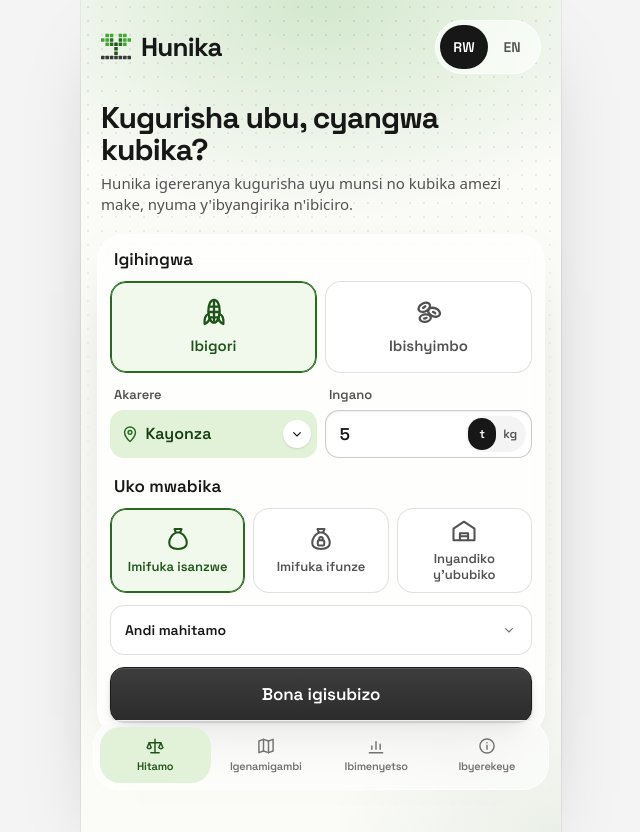
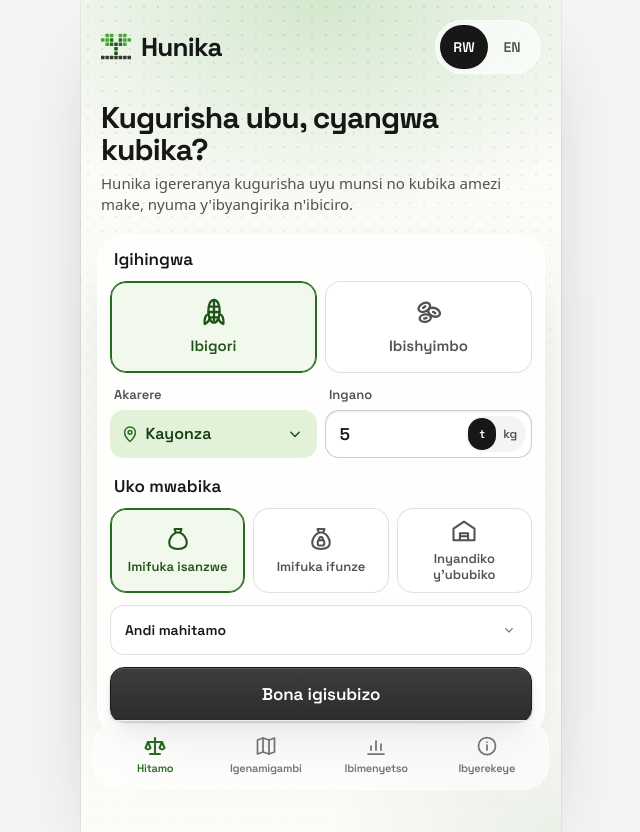
Before and after one commit to devbyshima/hunika, a React (Vite) app in the folder web/: page / in a window 1280 px wide. Shown: the whole page, without its empty margins (319-959 px from the left). Built offline with nearby package versions, Linux system fonts and the light colour scheme; a web font is replaced by a local one.

Commit message:
Show icons on their own, without backdrops.
The method steps, the district chevron and the active tab lose their tiles, circles and pills. Icons are sized to their text instead: 32px beside the step titles, 24px in the tab bar, and the active tab is marked by colour and a heavier stroke.

```diff
--- a/web/src/App.tsx
+++ b/web/src/App.tsx
@@ -135,10 +135,10 @@ export default function App() {
                 key={item}
                 type="button"
                 aria-current={active ? "page" : undefined}
-                className={`flex min-h-14 min-w-0 flex-1 flex-col items-center justify-center gap-1 rounded-[20px] px-0 text-[10px] leading-tight font-semibold tracking-[-0.02em] transition-colors min-[400px]:text-[11px] ${active ? "bg-grass-100 text-grass-800" : "text-faint"}`}
+                className={`flex min-h-14 min-w-0 flex-1 flex-col items-center justify-center gap-1 px-0 text-[10px] leading-tight font-semibold tracking-[-0.02em] transition-colors min-[400px]:text-[11px] ${active ? "text-grass-700" : "text-faint"}`}
                 onClick={() => go(item)}
               >
-                <Icon />
+                <Icon className={`size-6 ${active ? "[stroke-width:2.1]" : ""}`} />
                 <span className="whitespace-nowrap">{t(`nav.${item}`)}</span>
               </button>
             )
--- a/web/src/components/Icons.tsx
+++ b/web/src/components/Icons.tsx
@@ -2,9 +2,9 @@
 
 type Props = { className?: string }
 
-function Icon({ className = "", children }: Props & { children: React.ReactNode }) {
+function Icon({ className = "size-5", children }: Props & { children: React.ReactNode }) {
   return (
-    <svg aria-hidden viewBox="0 0 24 24" fill="none" stroke="currentColor" strokeWidth={1.75} strokeLinecap="round" strokeLinejoin="round" className={`size-5 ${className}`}>
+    <svg aria-hidden viewBox="0 0 24 24" fill="none" stroke="currentColor" strokeWidth={1.75} strokeLinecap="round" strokeLinejoin="round" className={className}>
       {children}
     </svg>
   )
--- a/web/src/index.css
+++ b/web/src/index.css
@@ -226,7 +226,7 @@ input {
   box-shadow: inset 0 0 0 1px var(--color-grass-700);
 }
 
-/* A dropdown: filled, with a pin on the left and a chevron button on the right. */
+/* A dropdown: filled, with a pin on the left and a chevron on the right. */
 .picker {
   appearance: none;
   -webkit-appearance: none;
--- a/web/src/screens/About.tsx
+++ b/web/src/screens/About.tsx
@@ -46,10 +46,8 @@ export default function About({ bundle, t }: { bundle: Bundle; t: T }) {
 
       <ol className="mt-5 grid gap-2">
         {STEPS.map(([title, note, Pic], index) => (
-          <li key={title} className="card flex items-center gap-4 p-4">
-            <span className="grid size-12 shrink-0 place-items-center rounded-[14px] bg-grass-50 text-grass-700">
-              <Pic className="size-6" />
-            </span>
+          <li key={title} className="card flex items-center gap-3.5 p-4">
+            <Pic className="size-8 shrink-0 text-grass-700" />
             <span>
               <span className="block text-[15px] font-semibold">
                 <span className="mr-1.5 text-faint">{index + 1}</span>
--- a/web/src/screens/Decide.tsx
+++ b/web/src/screens/Decide.tsx
@@ -198,9 +198,7 @@ export default function Decide({ bundle, t, onView, onShare }: { bundle: Bundle;
                   <option key={name}>{name}</option>
                 ))}
               </select>
-              <span className="pointer-events-none absolute top-1/2 right-1.5 grid size-7 -translate-y-1/2 place-items-center rounded-full bg-white text-ink shadow-[0_1px_2px_rgba(0,0,0,0.12)]">
-                <ChevronDownPic className="size-4" />
-              </span>
+              <ChevronDownPic className="pointer-events-none absolute top-1/2 right-3 size-5 -translate-y-1/2 text-grass-800" />
             </span>
           </label>
           <div>
```
